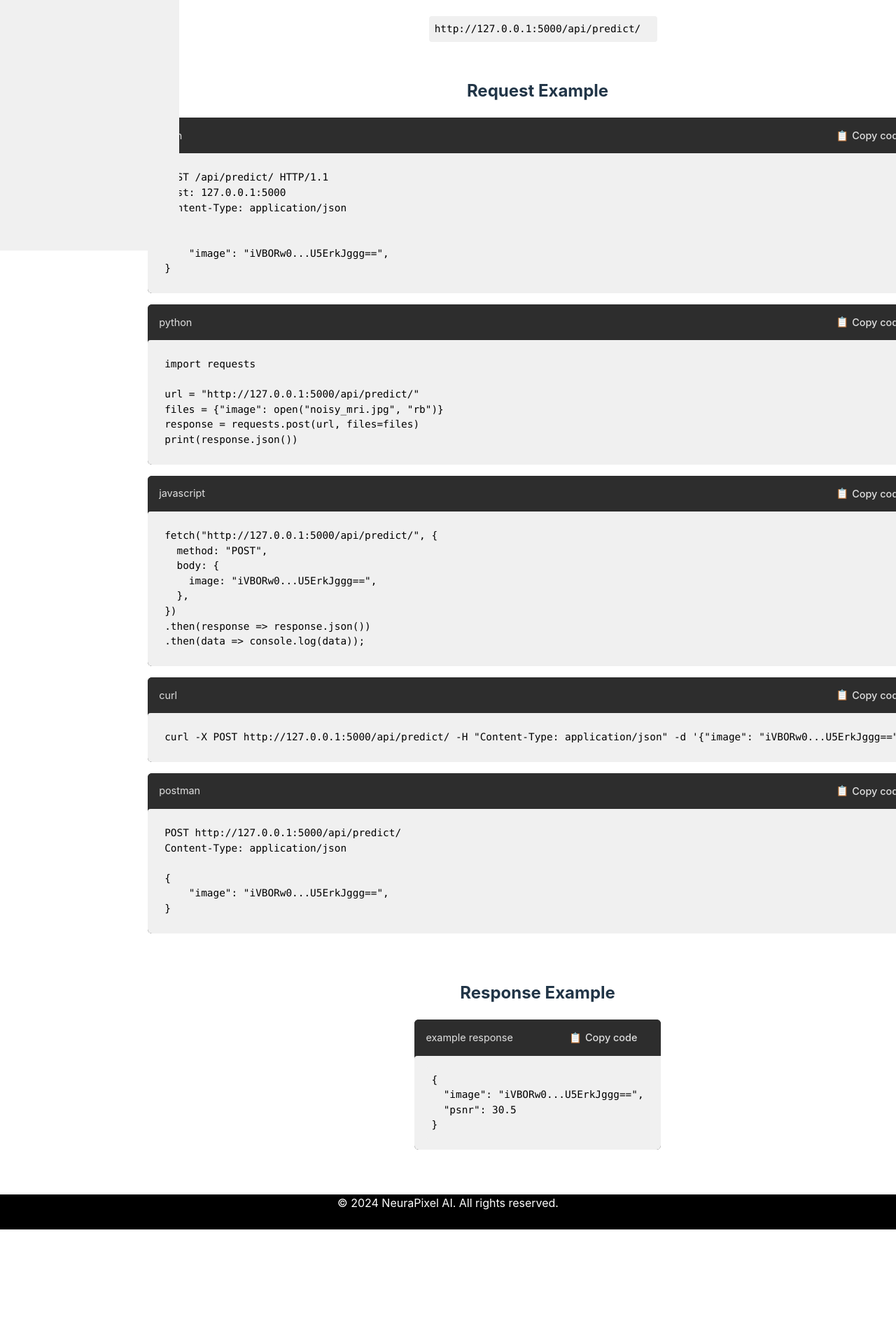
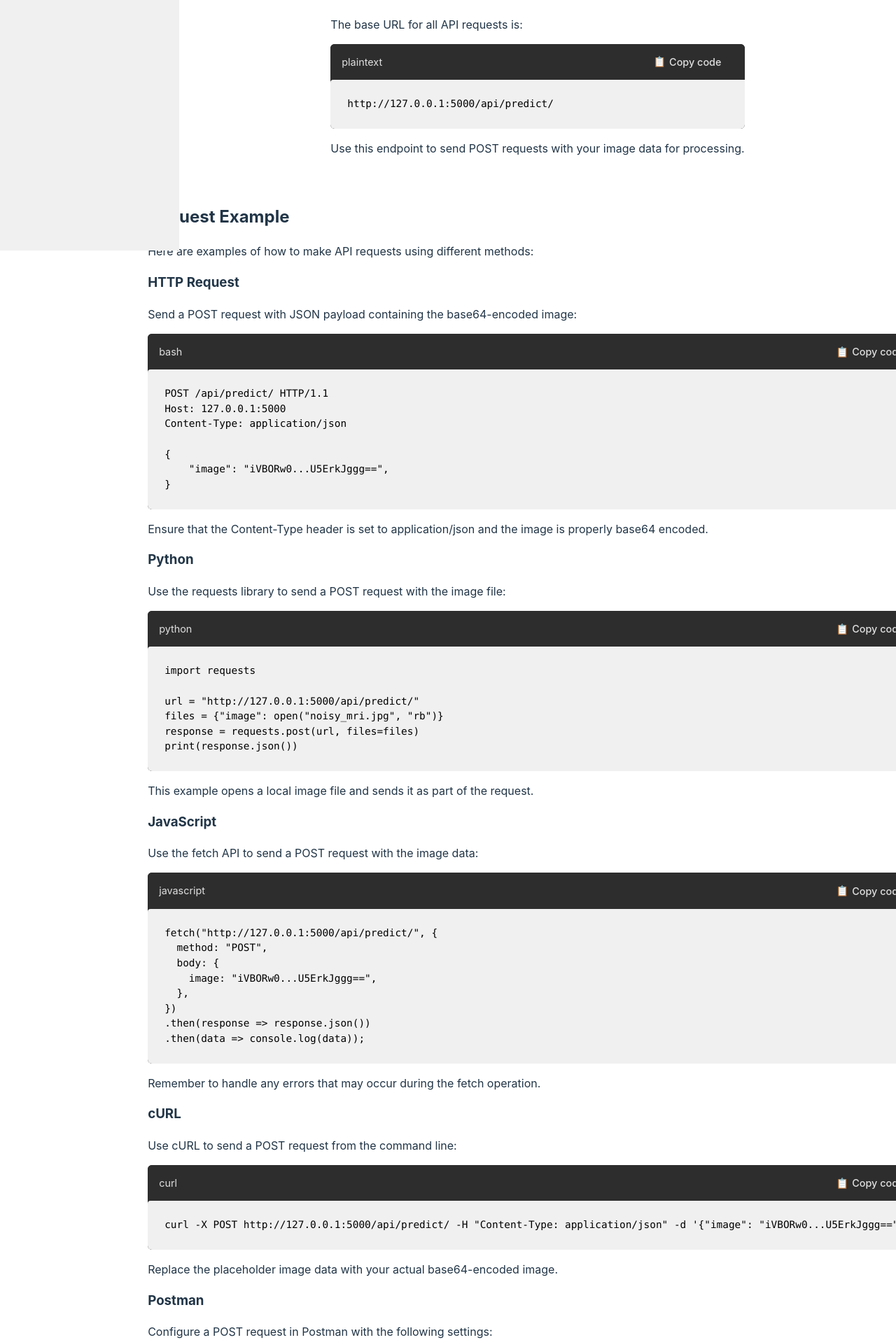
Before and after one commit to Akash-nath29/NeuraPixel-Site, a React (Vite) app: page /api-docs in a window 1280 px wide. Shown: the part 588-2503 px from the top of the page at 70% size. Before the commit the page ends 2345 px from the top, so only its background shows below. Built offline with nearby package versions, Linux system fonts and the light colour scheme.

Commit message:
Improve UI of API docs

```diff
--- a/src/components/ApiDocs.jsx
+++ b/src/components/ApiDocs.jsx
@@ -49,10 +49,18 @@ function ApiDocs() {
         <p>Integrate NeuraPixel AI into your projects with our simple API.</p>
         <div className="endpoint" id="endpoint">
           <h2>Endpoint</h2>
-          <code>http://127.0.0.1:5000/api/predict/</code>
+          <p>The base URL for all API requests is:</p>
+          <CodeBlock index={6} language="plaintext">
+            {"http://127.0.0.1:5000/api/predict/"}
+          </CodeBlock>
+          <p>Use this endpoint to send POST requests with your image data for processing.</p>
         </div>
         <div className="request-example" id="request-example">
           <h2>Request Example</h2>
+          <p>Here are examples of how to make API requests using different methods:</p>
+
+          <h3>HTTP Request</h3>
+          <p>Send a POST request with JSON payload containing the base64-encoded image:</p>
           <CodeBlock index={0} language="bash">
             {`POST /api/predict/ HTTP/1.1
 Host: 127.0.0.1:5000
@@ -62,6 +70,10 @@ Content-Type: application/json
     "image": "iVBORw0...U5ErkJggg==",
 }`}
           </CodeBlock>
+          <p>Ensure that the Content-Type header is set to application/json and the image is properly base64 encoded.</p>
+
+          <h3>Python</h3>
+          <p>Use the requests library to send a POST request with the image file:</p>
           <CodeBlock index={1} language="python">
             {`import requests
 
@@ -70,6 +82,10 @@ files = {"image": open("noisy_mri.jpg", "rb")}
 response = requests.post(url, files=files)
 print(response.json())`}
           </CodeBlock>
+          <p>This example opens a local image file and sends it as part of the request.</p>
+
+          <h3>JavaScript</h3>
+          <p>Use the fetch API to send a POST request with the image data:</p>
           <CodeBlock index={2} language="javascript">
             {`fetch("http://127.0.0.1:5000/api/predict/", {
   method: "POST",
@@ -81,9 +97,17 @@ print(response.json())`}
 .then(data => console.log(data));
 `}
           </CodeBlock>
+          <p>Remember to handle any errors that may occur during the fetch operation.</p>
+
+          <h3>cURL</h3>
+          <p>Use cURL to send a POST request from the command line:</p>
           <CodeBlock index={3} language="curl">
             {`curl -X POST http://127.0.0.1:5000/api/predict/ -H "Content-Type: application/json" -d '{"image": "iVBORw0...U5ErkJggg=="}'`}
           </CodeBlock>
+          <p>Replace the placeholder image data with your actual base64-encoded image.</p>
+
+          <h3>Postman</h3>
+          <p>Configure a POST request in Postman with the following settings:</p>
           <CodeBlock index={4} language="postman">
             {`POST http://127.0.0.1:5000/api/predict/
 Content-Type: application/json
@@ -92,16 +116,24 @@ Content-Type: application/json
     "image": "iVBORw0...U5ErkJggg==",
 }`}
           </CodeBlock>
+          <p>In Postman, set the body type to &quot;raw &quot; and select JSON format before sending the request.</p>
         </div>
         <div className="response-example" id="response-example">
           <h2>Response Example</h2>
+          <p>Upon successful processing, the API will return a JSON response with the following structure:</p>
           <CodeBlock index={5} language="Example Response">
             {`{
   "image": "iVBORw0...U5ErkJggg==",
   "psnr": 30.5
 }`}
           </CodeBlock>
-
+          <p>
+            The response includes:
+            <ul>
+              <li><strong>image:</strong> The base64-encoded processed image</li>
+              <li><strong>psnr:</strong> The Peak Signal-to-Noise Ratio, indicating the quality improvement</li>
+            </ul>
+          </p>
         </div>
       </div>
     </div>
--- a/src/components/css/ApiDocs.css
+++ b/src/components/css/ApiDocs.css
@@ -9,7 +9,9 @@
 .request-example,
 .response-example {
     margin-top: 2rem;
+    text-align: left;
 }
+
 
 code,
 pre {
```
